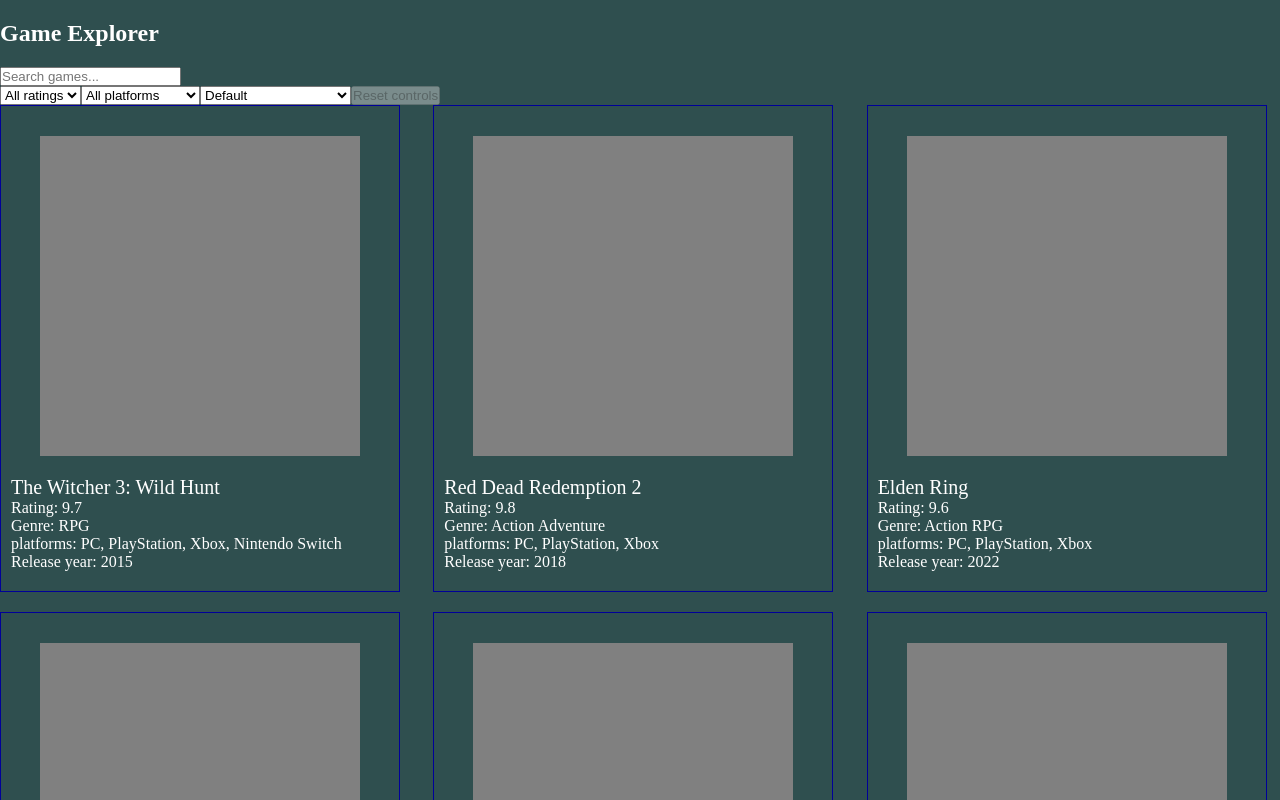
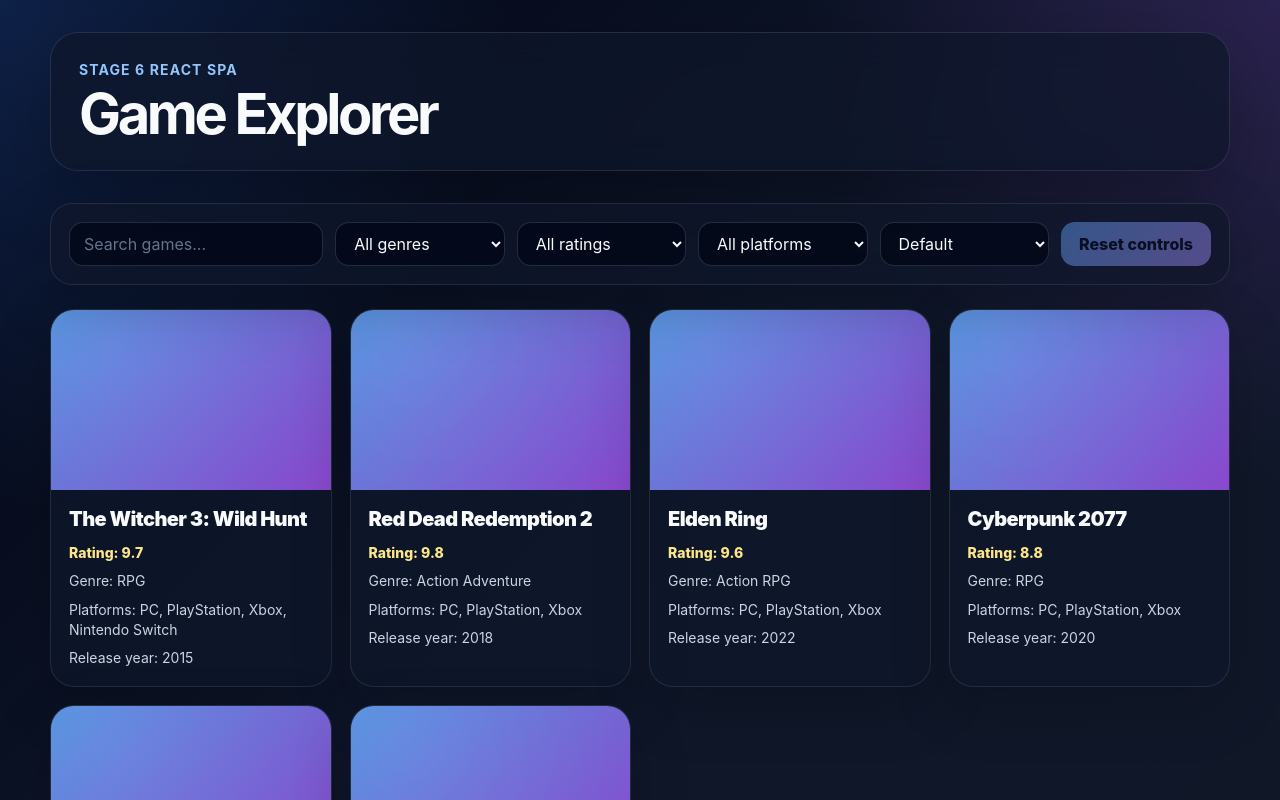
Before and after one commit to He8eco/frontend-workflow-lab, a React (Vite) app in the folder game-explorer/: page / in a window 1280 px wide. Shown: the top 800 px of the page. Built offline with nearby package versions, Linux system fonts and the light colour scheme.

Commit message:
style: polish game explorer UI

```diff
--- a/game-explorer/src/App.css
+++ b/game-explorer/src/App.css
@@ -1,26 +1,229 @@
+.app {
+  width: min(1180px, calc(100% - 32px));
+  margin: 0 auto;
+  padding: 32px 0 56px;
+}
+
 .header {
-  margin: 20px 0;
+  margin-bottom: 32px;
+  padding: 28px;
+  border: 1px solid rgba(148, 163, 184, 0.18);
+  border-radius: 28px;
+  background: rgba(15, 23, 42, 0.72);
+  box-shadow: 0 24px 80px rgba(0, 0, 0, 0.28);
+  backdrop-filter: blur(18px);
+}
+
+.header__eyebrow {
+  margin: 0 0 8px;
+  color: #93c5fd;
+  font-size: 14px;
+  font-weight: 700;
+  letter-spacing: 0.08em;
+  text-transform: uppercase;
+}
+
+.header h1 {
+  margin: 0;
+  font-size: clamp(34px, 5vw, 56px);
+  line-height: 1;
+  letter-spacing: -0.06em;
+}
+
+.catalog-page {
+  display: grid;
+  gap: 24px;
+}
+
+.game-controls {
+  display: grid;
+  grid-template-columns: 1.5fr repeat(4, minmax(150px, 1fr)) auto;
+  gap: 12px;
+  align-items: center;
+  padding: 18px;
+  border: 1px solid rgba(148, 163, 184, 0.16);
+  border-radius: 22px;
+  background: rgba(15, 23, 42, 0.68);
+  box-shadow: 0 18px 60px rgba(0, 0, 0, 0.22);
+  backdrop-filter: blur(16px);
+}
+
+.search-bar {
+  min-width: 0;
+}
+
+.search-bar input,
+.game-controls select {
+  width: 100%;
+  min-height: 44px;
+  border: 1px solid rgba(148, 163, 184, 0.22);
+  border-radius: 14px;
+  padding: 0 14px;
+  color: #f8fafc;
+  background: rgba(2, 6, 23, 0.72);
+  outline: none;
+  transition:
+    border-color 160ms ease,
+    box-shadow 160ms ease,
+    background 160ms ease;
+}
+
+.search-bar input::placeholder {
+  color: #64748b;
+}
+
+.search-bar input:focus,
+.game-controls select:focus {
+  border-color: rgba(96, 165, 250, 0.72);
+  box-shadow: 0 0 0 4px rgba(59, 130, 246, 0.16);
+  background: rgba(15, 23, 42, 0.94);
+}
+
+.game-controls button,
+.load-more-button {
+  min-height: 44px;
+  border: 0;
+  border-radius: 14px;
+  padding: 0 18px;
+  color: #020617;
+  font-weight: 800;
+  background: linear-gradient(135deg, #60a5fa, #a78bfa);
+  box-shadow: 0 14px 30px rgba(96, 165, 250, 0.22);
+  transition:
+    transform 160ms ease,
+    opacity 160ms ease,
+    box-shadow 160ms ease;
+}
+
+.game-controls button:hover:not(:disabled),
+.load-more-button:hover {
+  transform: translateY(-1px);
+  box-shadow: 0 18px 38px rgba(96, 165, 250, 0.28);
+}
+
+.game-controls button:disabled {
+  opacity: 0.45;
+  box-shadow: none;
+}
+
+.catalog-message {
+  padding: 28px;
+  border: 1px solid rgba(148, 163, 184, 0.16);
+  border-radius: 22px;
+  color: #cbd5e1;
+  text-align: center;
+  font-weight: 700;
+  background: rgba(15, 23, 42, 0.68);
+}
+
+.catalog-message--error {
+  border-color: rgba(248, 113, 113, 0.32);
+  color: #fecaca;
+  background: rgba(127, 29, 29, 0.24);
 }
 
 .game-list {
   display: grid;
-  grid-template-columns: repeat(auto-fit, minmax(400px, 1fr));
-  gap: 20px;
+  grid-template-columns: repeat(auto-fit, minmax(260px, 1fr));
+  gap: 18px;
 }
 
 .game-card {
-  width: 400px;
-  border: 1px solid #009;
-  padding: 30px 10px 20px;
+  overflow: hidden;
+  border: 1px solid rgba(148, 163, 184, 0.16);
+  border-radius: 24px;
+  background: rgba(15, 23, 42, 0.72);
+  box-shadow: 0 20px 60px rgba(0, 0, 0, 0.2);
+  transition:
+    transform 180ms ease,
+    border-color 180ms ease,
+    box-shadow 180ms ease;
+}
+
+.game-card:hover {
+  transform: translateY(-4px);
+  border-color: rgba(96, 165, 250, 0.42);
+  box-shadow: 0 24px 70px rgba(0, 0, 0, 0.32);
 }
 
 .cover {
-    width: 320px;
-    height: 320px;
-    background-color: gray;
-    margin: 0 auto 20px;
+  height: 180px;
+  background:
+    linear-gradient(135deg, rgba(96, 165, 250, 0.85), rgba(168, 85, 247, 0.8)),
+    radial-gradient(
+      circle at 20% 20%,
+      rgba(255, 255, 255, 0.22),
+      transparent 13rem
+    );
+}
+
+.game-characteristics {
+  display: grid;
+  gap: 8px;
+  padding: 18px;
 }
 
 .game-title {
-    font-size: 20px;
+  margin: 0 0 4px;
+  color: #f8fafc;
+  font-size: 20px;
+  font-weight: 900;
+  line-height: 1.15;
+  letter-spacing: -0.03em;
 }
+
+.game-rating,
+.game-genre,
+.game-platform,
+.game-release {
+  margin: 0;
+  color: #cbd5e1;
+  font-size: 14px;
+  line-height: 1.45;
+}
+
+.game-rating {
+  color: #fde68a;
+  font-weight: 800;
+}
+
+.load-more-wrapper {
+  display: flex;
+  justify-content: center;
+  margin-top: 4px;
+}
+
+.load-more-button {
+  min-width: 160px;
+}
+
+@media (max-width: 980px) {
+  .game-controls {
+    grid-template-columns: repeat(2, minmax(0, 1fr));
+  }
+
+  .search-bar {
+    grid-column: 1 / -1;
+  }
+}
+
+@media (max-width: 620px) {
+  .app {
+    width: min(100% - 20px, 1180px);
+    padding-top: 20px;
+  }
+
+  .header {
+    padding: 22px;
+    border-radius: 22px;
+  }
+
+  .game-controls {
+    grid-template-columns: 1fr;
+    padding: 14px;
+  }
+
+  .game-list {
+    grid-template-columns: 1fr;
+  }
+}
--- a/game-explorer/src/App.jsx
+++ b/game-explorer/src/App.jsx
@@ -31,7 +31,7 @@
   }, [])
 
   return (
-    <div className="container">
+    <div className="app">
       <Header />
       <Routes>
         <Route path='/' element={<CatalogPage games={games} loading={loading} error={error}/>}/>
--- a/game-explorer/src/components/GameCard.jsx
+++ b/game-explorer/src/components/GameCard.jsx
@@ -1,14 +1,15 @@
-export function GameCard({game}) {
+export function GameCard({ game }) {
   return (
-    <div className="game-card">
+    <article className="game-card">
       <div className="cover"></div>
+
       <div className="game-characteristics">
         <p className="game-title">{game.title}</p>
         <p className="game-rating">Rating: {game.rating}</p>
         <p className="game-genre">Genre: {game.genre}</p>
-        <p className="game-platform">platforms: {game.platforms.join(', ')}</p>
+        <p className="game-platform">Platforms: {game.platforms.join(', ')}</p>
         <p className="game-release">Release year: {game.releaseYear}</p>
       </div>
-    </div>
+    </article>
   )
 }
--- a/game-explorer/src/components/GenreFilter.jsx
+++ b/game-explorer/src/components/GenreFilter.jsx
@@ -1,4 +1,5 @@
-export function GenreFilter({genre, setGenre, genres}) {
+export function GenreFilter({ genre, setGenre, genres }) {
+  return (
     <select value={genre} onChange={(event) => setGenre(event.target.value)}>
       <option value="all">All genres</option>
       {genres.map((genre) => (
@@ -7,4 +8,5 @@
         </option>
       ))}
     </select>
+  )
 }
--- a/game-explorer/src/components/Header.jsx
+++ b/game-explorer/src/components/Header.jsx
@@ -1,7 +1,10 @@
 export function Header() {
   return (
     <header className="header">
-      <h2>Game Explorer</h2>
+      <div>
+        <p className="header__eyebrow">Stage 6 React SPA</p>
+        <h1>Game Explorer</h1>
+      </div>
     </header>
   )
 }
--- a/game-explorer/src/index.css
+++ b/game-explorer/src/index.css
@@ -1,19 +1,54 @@
 * {
   box-sizing: border-box;
-  margin: 0;
-  padding: 0;
+}
+
+html {
+  min-height: 100%;
 }
 
 body {
-    background-color: darkslategray;
-    color: #fff
+  min-height: 100%;
+  margin: 0;
+  font-family:
+    Inter,
+    system-ui,
+    -apple-system,
+    BlinkMacSystemFont,
+    'Segoe UI',
+    sans-serif;
+  color: #f8fafc;
+  background:
+    radial-gradient(
+      circle at top left,
+      rgba(59, 130, 246, 0.22),
+      transparent 32rem
+    ),
+    radial-gradient(
+      circle at top right,
+      rgba(168, 85, 247, 0.18),
+      transparent 30rem
+    ),
+    linear-gradient(135deg, #020617 0%, #0f172a 45%, #111827 100%);
+}
+
+button,
+input,
+select {
+  font: inherit;
+}
+
+button {
+  cursor: pointer;
+}
+
+button:disabled {
+  cursor: not-allowed;
+}
+
+a {
+  color: inherit;
 }
 
 li {
-    list-style: none;
+  list-style: none;
 }
-
-.container {
-    max-width: 1280px;
-    margin: 0 auto;
-}
--- a/game-explorer/src/pages/CatalogPage.jsx
+++ b/game-explorer/src/pages/CatalogPage.jsx
@@ -2,7 +2,7 @@
 import { GameList } from '../components/GameList'
 import { GameControls } from '../components/GameControls'
 
-export function CatalogPage({games, loading, error}) {
+export function CatalogPage({ games, loading, error }) {
   const [searchQuery, setSearchQuery] = useState('')
   const [genre, setGenre] = useState('all')
   const [platform, setPlatform] = useState('all')
@@ -88,17 +88,19 @@
   let catalogContent
 
   if (loading) {
-    catalogContent = <p>Loading games...</p>
+    catalogContent = <p className="catalog-message">Loading games...</p>
   } else if (error) {
-    catalogContent = <p>{error}</p>
+    catalogContent = (
+      <p className="catalog-message catalog-message--error">{error}</p>
+    )
   } else if (sortedGames.length === 0) {
-    catalogContent = <p>No games found</p>
+    catalogContent = <p className="catalog-message">No games found</p>
   } else {
     catalogContent = <GameList games={visibleGames} />
   }
 
   return (
-    <div className="container">
+    <main className="catalog-page">
       <GameControls
         searchQuery={searchQuery}
         setSearchQuery={setSearchQuery}
@@ -115,13 +117,20 @@
         hasActiveControls={hasActiveControls}
         handleResetControls={handleResetControls}
       />
+
       {catalogContent}
-      {hasMoreGames &&
-      (
-        <button type="button" onClick={handleLoadMore}>
-          Load more
-        </button>
+
+      {hasMoreGames && (
+        <div className="load-more-wrapper">
+          <button
+            className="load-more-button"
+            type="button"
+            onClick={handleLoadMore}
+          >
+            Load more
+          </button>
+        </div>
       )}
-    </div>
+    </main>
   )
 }
```
Lines whose indentation alone changed are shown as unchanged.
